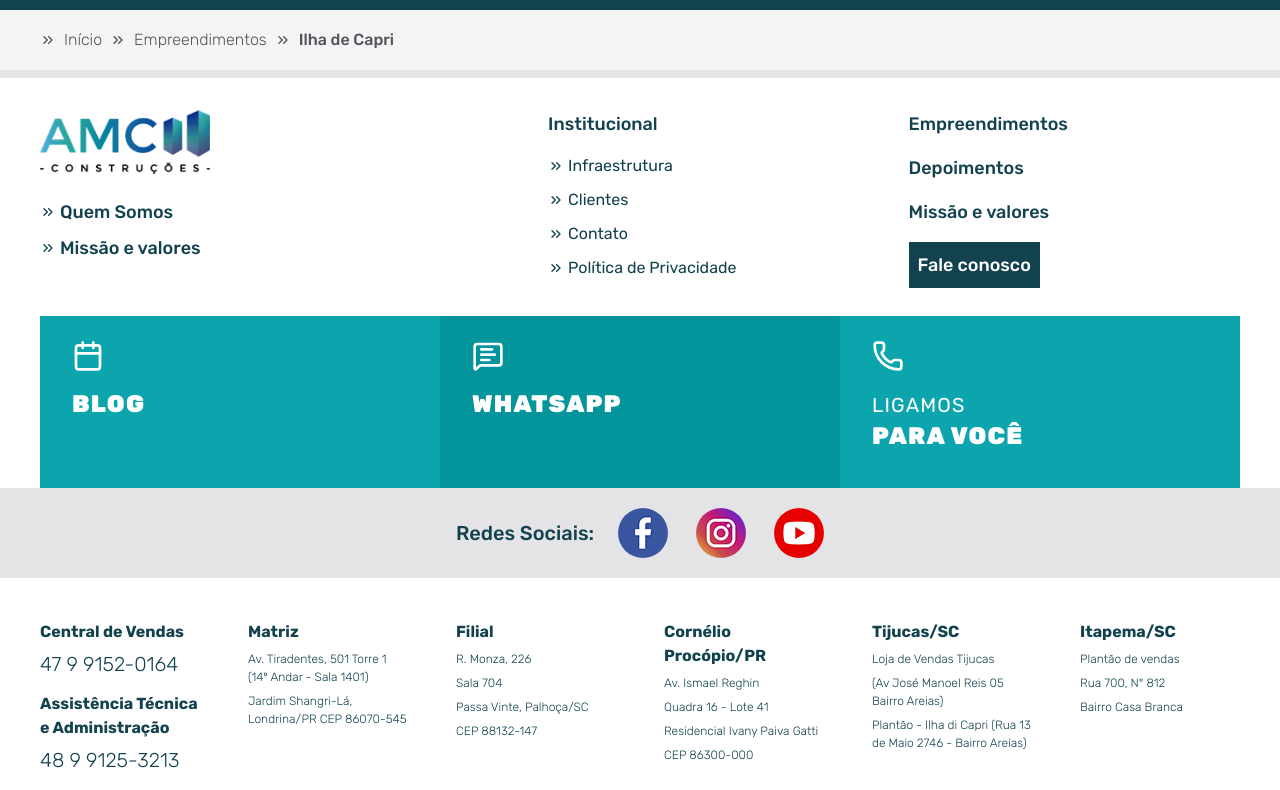
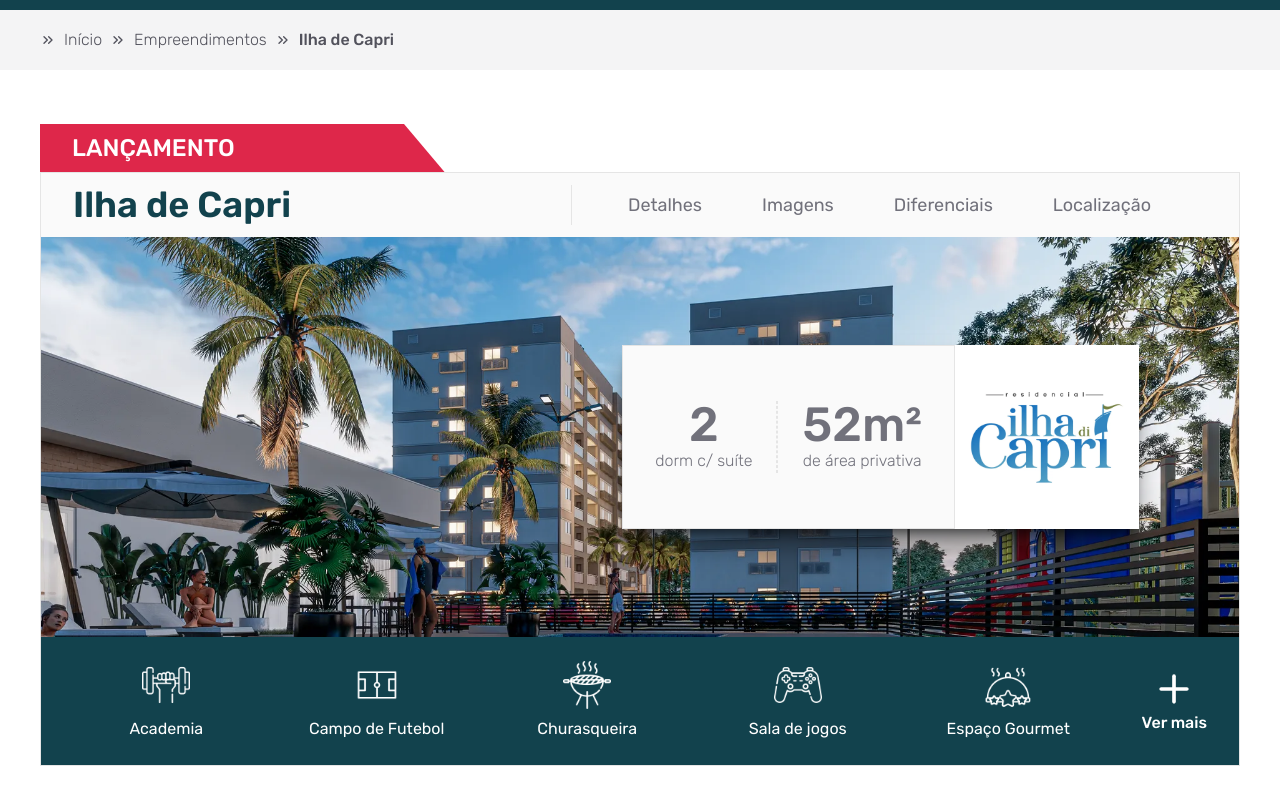
Before and after one commit to renzi-fidele-frontend/construtora-amc, a Next.js app: page /empreendimentos/2 in a window 1280 px wide. Shown: the part 330-1120 px from the top of the page. Built offline with nearby package versions, Linux system fonts and the light colour scheme.

Commit message:
feat: Adicionando a seção da Vitrine de apresentação do empreendimento na página dos detalhes

```diff
--- /dev/null
+++ b/app/empreendimentos/[empreendimento]/components/IconesCollapsivel.tsx
@@ -0,0 +1,40 @@
+"use client";
+import { iconesComDescricao } from "@/data/data";
+import { Minus, Plus } from "lucide-react";
+import Image from "next/image";
+import { useState } from "react";
+
+const IconesCollapsivel = () => {
+   const [aberto, setAberto] = useState(false);
+
+   return (
+      <div className="bg-theme1 gap-10 py-6 px-8 flex items-center text-center">
+         {/* Collapsível */}
+         <div className={`grid grid-cols-5 gap-6 text-white overflow-y-hidden ${!aberto ? "h-20" : "h-fit"}`}>
+            {iconesComDescricao.map((v, k) => (
+               <div className="flex flex-col items-center justify-center gap-2" key={k}>
+                  <Image
+                     className="invert-100 size-12"
+                     width={40}
+                     height={40}
+                     src={`/icons/features/${v.nome}.png`}
+                     alt={`Ilustração demostrando o destaque ${v.descricao} do empreendimento`}
+                  />
+                  <p className={!aberto ? "line-clamp-1" : ""}>{v.descricao}</p>
+               </div>
+            ))}
+         </div>
+         {/* Gatilho */}
+         <div
+            className="flex flex-col items-center text-white hover:cursor-pointer hover:underline h-fit transition-all"
+            onClick={() => {
+               setAberto(!aberto);
+            }}
+         >
+            {!aberto ? <Plus className="size-11" /> : <Minus className="size-11" />}
+            <p className="font-medium text-nowrap">{!aberto ? "Ver mais" : "Ver menos"}</p>
+         </div>
+      </div>
+   );
+};
+export default IconesCollapsivel;
--- a/app/empreendimentos/[empreendimento]/page.tsx
+++ b/app/empreendimentos/[empreendimento]/page.tsx
@@ -1,24 +1,100 @@
+import Container from "@/components/layout/Container";
 import Breadcrumb from "@/components/shared/Breadcrumb";
-import { empreendimentos } from "@/data/data";
+import { empreendimentos} from "@/data/data";
+import { analisarCor } from "@/lib/utils";
+import Image from "next/image";
+import Link from "next/link";
+import IconesCollapsivel from "./components/IconesCollapsivel";
 
 const Empreendimento = async ({ params }: { params: Promise<{ empreendimento: string }> }) => {
    const { empreendimento: id } = await params;
-   const empreendimentoEncontrado = encontrarEmpreendimento(id);
+   const empreendimento = encontrarEmpreendimento(id);
 
    function encontrarEmpreendimento(idEmpreendimento: string) {
       return empreendimentos.find((v) => v.id === idEmpreendimento);
    }
 
    return (
+      empreendimento && (
          <div>
             <Breadcrumb
                links={[
                   { titulo: "Início", href: "/" },
                   { titulo: "Empreendimentos", href: "/empreendimentos" },
-               { titulo: String(empreendimentoEncontrado?.nome), href: `/empreendimentos/${id}`, ativo: true },
+                  { titulo: String(empreendimento?.nome), href: `/empreendimentos/${id}`, ativo: true },
                ]}
             />
+            {/* Vitrine */}
+            <section className="py-13.5 text-zinc-500">
+               <Container>
+                  {/* Status */}
+                  <div
+                     className={`text-2xl uppercase font-medium ${analisarCor(empreendimento.categoria)} text-white py-2 px-8 relative overflow-hidden w-115`}
+                  >
+                     <p>{empreendimento.categoria}</p>
+                     {/* Rectângulo overlay */}
+                     <svg
+                        className="absolute end-0 inset-y-0"
+                        width="96"
+                        height="55"
+                        viewBox="0 0 96 55"
+                        fill="none"
+                        xmlns="http://www.w3.org/2000/svg"
+                     >
+                        <path d="M0 0H63.5H96V55L46 54.5L0 0Z" fill="white" />
+                     </svg>
                   </div>
+                  {/* Detalhes */}
+                  <div className="border">
+                     {/* Heading */}
+                     <div className="bg-zinc-50 py-3 px-8 flex items-center justify-between">
+                        <div className="border-e grow">
+                           <h1 className="font-semibold text-4xl text-theme1">{empreendimento?.nome}</h1>
+                        </div>
+                        <nav className="flex gap-15 justify-between text-lg px-14 *:hover:underline basis-[50%]">
+                           <Link href="#detalhes">Detalhes</Link>
+                           <Link href="#imagens">Imagens</Link>
+                           <Link href="#diferenciais">Diferenciais</Link>
+                           <Link href="#localizacao">Localização</Link>
+                        </nav>
+                     </div>
+                     {/* Demonstração do empreendimento */}
+                     <div className="h-100 relative flex flex-col justify-center items-end">
+                        {/* Detalhes de área */}
+                        <div className="bg-zinc-50 relative flex w-fit end-25 shadow-xl/50">
+                           <div className="flex items-center gap-6 p-8 border [&_span]:text-5xl [&_span]:font-medium font-light text-center">
+                              <p className="flex flex-col justify-center" dangerouslySetInnerHTML={{ __html: empreendimento?.destaque }}></p>
+                              <div className="border h-18 border-dashed"></div>
+                              <p
+                                 className="flex flex-col justify-center"
+                                 dangerouslySetInnerHTML={{ __html: empreendimento?.descricao_area }}
+                              ></p>
+                           </div>
+                           {/* Logo do empreendimento */}
+                           <Image
+                              width={1080}
+                              height={1080}
+                              className="size-46"
+                              src={empreendimento.detalhes.logomarca}
+                              alt={`Logomarca do empreendimento ${empreendimento?.nome}`}
+                           />
+                        </div>
+                        {/* Imagem de fundo */}
+                        <Image
+                           src={String(empreendimento.detalhes?.fundoDestaque)}
+                           width={1920}
+                           height={1080}
+                           className="inset-0 absolute object-cover h-full -z-1"
+                           alt="Ilustração demonstrando o empreendimento ${empreedimento.} "
+                        />
+                     </div>
+                     {/* Ícones de destaques */}
+                     <IconesCollapsivel />
+                  </div>
+               </Container>
+            </section>
+         </div>
+      )
    );
 };
 export default Empreendimento;
--- a/types/types.ts
+++ b/types/types.ts
@@ -27,6 +27,13 @@ export interface IEmpreendimento {
    )[];
    destacado: boolean;
    id: string;
+   detalhes: {
+      fundoDestaque: string;
+      ilustracoes: string[];
+      plantas: string[];
+      implantacao: string[];
+      logomarca: string;
+   };
 }
 
 export interface ICardArtigo {
@@ -55,3 +62,8 @@ export interface ICliente {
    destaques?: string[];
    descricao?: string;
 }
+
+export interface IIconeComDescricao {
+   nome: string;
+   descricao: string;
+}
```
Lines whose indentation alone changed are shown as unchanged.
